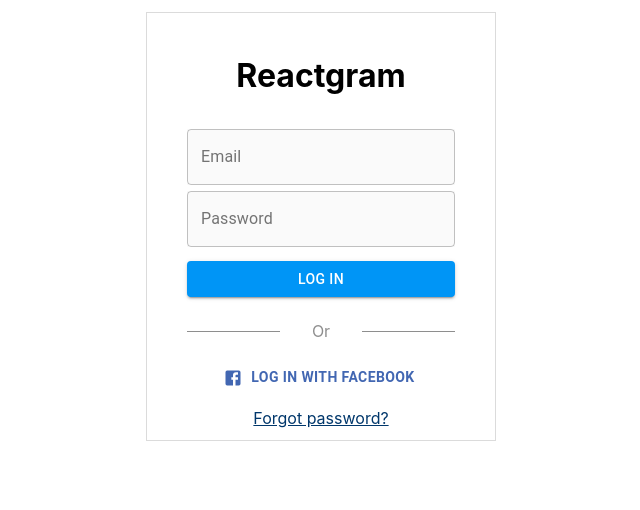
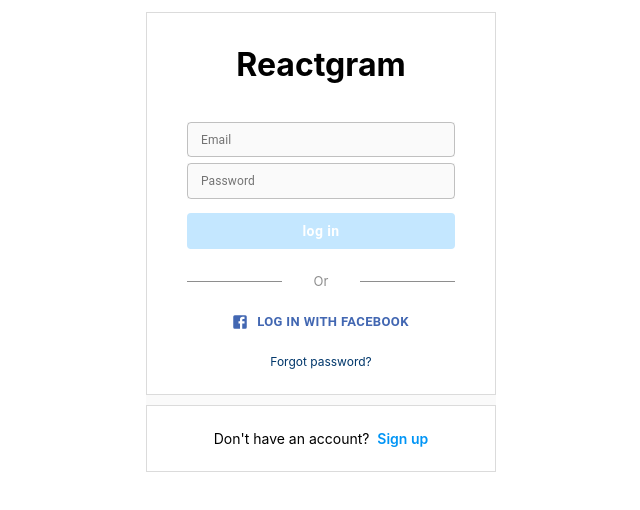
Before and after one commit to ebotsupreme/reactgram, a React (Create React App) app: page / in a window 1280 px wide. Shown: the top 510 px of the page, without its empty margins (319-959 px from the left). Built offline with nearby package versions, Linux system fonts and the light colour scheme.

Commit message:
Add additional styling.

```diff
--- a/src/components/Login/Login.css
+++ b/src/components/Login/Login.css
@@ -9,6 +9,7 @@
 .Login-login-container {
   background-color: #fff;
   border: 1px solid #dbdbdb;
+  margin-bottom: 10px;
 }
 
 .Login-logo-container {
@@ -16,6 +17,10 @@
   align-items: center;
   justify-content: center;
   margin: 22px auto 12px;
+}
+
+.Login-logo {
+  margin: 10px 0 26px;
 }
 
 .Login-input {
@@ -29,9 +34,11 @@
 
 .Login-button {
   border: 1px solid transparent;
-  background-color: #0095f6 !important;
+  background-color: #c4e7ff !important;
+  box-shadow: none !important;
   margin-top: 8px !important;
   margin-bottom: 8px !important;
+  font-weight: 600 !important;
 }
 
 .Login-or-container {
@@ -43,6 +50,7 @@
 
 .Login-or {
   padding: 0 2rem;
+  font-size: 13px;
 }
 
 .Login-line {
@@ -53,6 +61,7 @@
 
 .Login-facebook {
   margin: 8px 40px;
+  font-size: 14px;
 }
 
 .Login-fb-button {
@@ -65,9 +74,32 @@
 .Login-forgot-password-container {
   justify-content: center;
   text-align: center;
-  margin: 12px 0;
+  margin: 12px 0 24px;
 }
 
 .Login-forgot-password {
   color: #00376b;
+  text-decoration: none;
+  font-size: 12px;
 }
+
+.Login-signup-container {
+  margin: 0 0 10px;
+  padding: 10px 0;
+  background-color: #fff;
+  border: 1px solid #dbdbdb;
+}
+
+.Login-signup {
+  display: flex;
+  justify-content: center;
+  text-align: center;
+  font-size: 14px;
+}
+
+.Login-signup-link {
+  font-size: 14px;
+  font-weight: 600;
+  color: #0095f6;
+  text-decoration: none;
+}
--- a/src/components/Login/Login.tsx
+++ b/src/components/Login/Login.tsx
@@ -10,7 +10,7 @@
     <div className="Login-container">
       <div className="Login-login-container">
         <div className="Login-logo-container">
-          <h1>Reactgram</h1>
+          <h1 className="Login-logo">Reactgram</h1>
         </div>
         <div className="Login-input-top-container">
           <form>
@@ -22,6 +22,9 @@
                 variant="outlined"
                 fullWidth
                 className="Login-textfield"
+                size="small"
+                inputProps={{ style: { fontSize: 12 } }}
+                InputLabelProps={{ style: { fontSize: 12 } }}
               />
               <TextField
                 id="outlined-password-input"
@@ -31,6 +34,9 @@
                 variant="outlined"
                 fullWidth
                 className="Login-textfield"
+                size="small"
+                inputProps={{ style: { fontSize: 12 } }}
+                InputLabelProps={{ style: { fontSize: 12 } }}
               />
               <Button
                 variant="contained"
@@ -38,6 +44,7 @@
                 className="Login-button"
                 fullWidth
                 onClick={() => console.log("clicked")}
+                style={{ textTransform: "lowercase" }}
               >
                 Log In
               </Button>
@@ -56,6 +63,7 @@
               fullWidth
               startIcon={<FacebookIcon />}
               onClick={() => console.log("Login with facebook")}
+              size="small"
             >
               Log in with Facebook
             </Button>
@@ -68,7 +76,16 @@
         </div>
         <div className="Login-input-bottom-container"></div>
       </div>
-      <div className="Login-signup-container"></div>
+      <div className="Login-signup-container">
+        <div className="Login-signup">
+          <p>
+            Don't have an account? &nbsp;
+            <Link to="signUp" className="Login-signup-link">
+              Sign up
+            </Link>
+          </p>
+        </div>
+      </div>
     </div>
   );
 };
```
